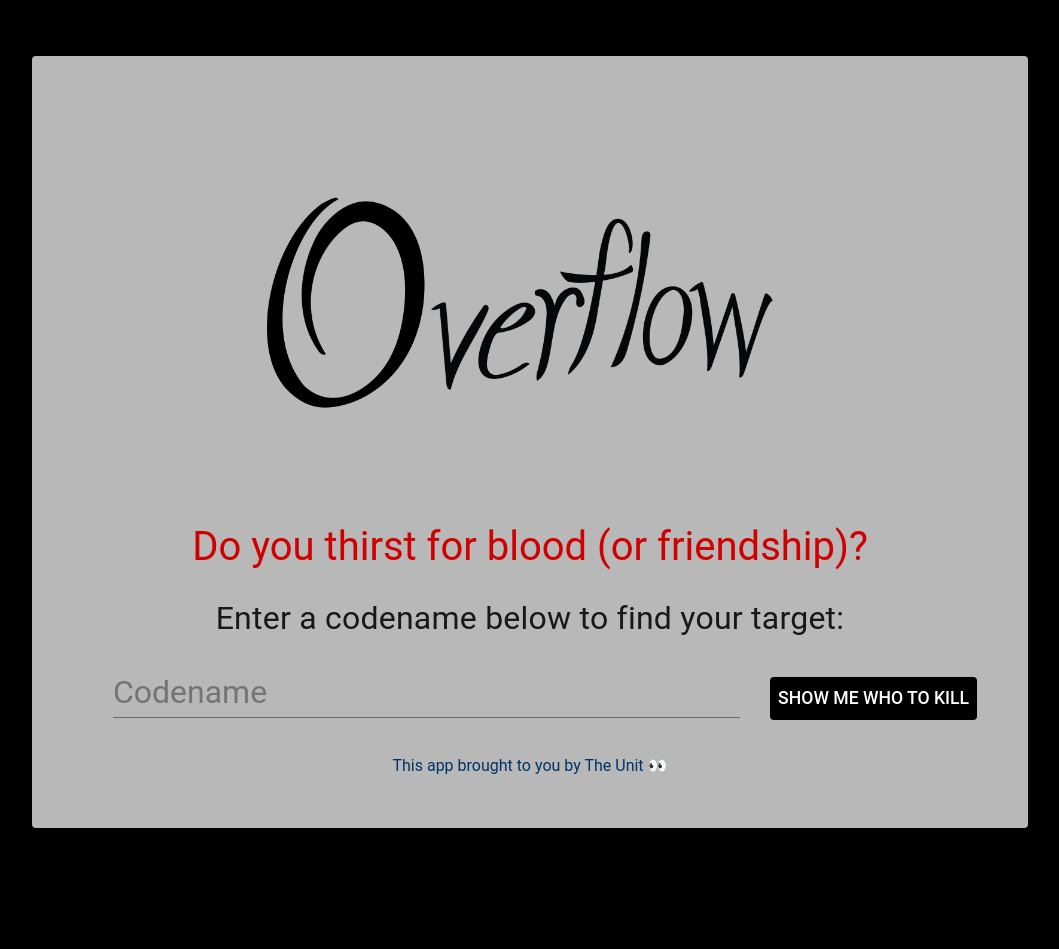
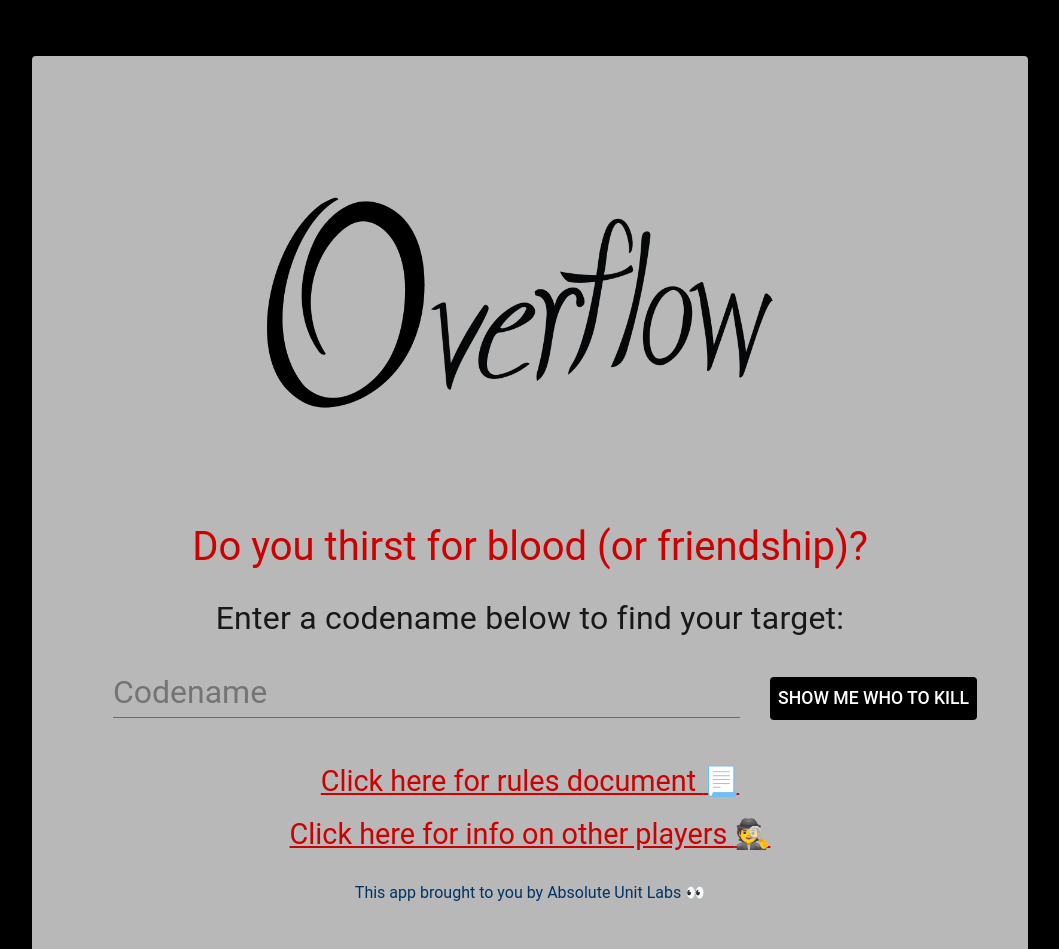
Before and after one commit to owenauch/john-wilkes-booth-frontend, a React (Create React App) app: page / in a window 1280 px wide. Shown: the top 949 px of the page, without its empty margins (110-1169 px from the left). Built offline with nearby package versions, Linux system fonts and the light colour scheme.

Commit message:
add links and fix up css

```diff
--- a/src/App.js
+++ b/src/App.js
@@ -40,7 +40,7 @@ class App extends Component {
 
   render() {
     return (
-      <div className="Main" style={{backgroundColor: "black", height: "2000px"}}>
+      <div className="Main" style={{backgroundColor: "black", height: "110%", minHeight: "110%"}}>
         <div className="spacer" />
         <Paper className="App-header" style={{backgroundColor: "#B8B8B8"}}>
           <div className="App">
@@ -50,7 +50,7 @@ class App extends Component {
               className="logo"
               style={{maxWidth: "70%", height: "auto"}}
             />
-            <Typography component="h1" variant="h3" style={{color: "#D00000", marginBottom: ".8em", marginTop: "-.8em", fontSize: "2.5em"}}>
+            <Typography component="h1" variant="h3" style={{color: "#cc0000", marginBottom: ".8em", marginTop: "-.8em", fontSize: "2.5em"}}>
               Do you thirst for blood (or friendship)?
             </Typography>
             <Typography component="h1" variant="h4" style={{fontSize: "2em"}}>
@@ -60,17 +60,23 @@ class App extends Component {
             <Button onClick={this.handleButtonClick} style={{backgroundColor: "black", color: "white", fontSize: "1.1em"}}>
               Show me who to kill
             </Button>
+            <Typography component="p" style={{color: "#003366", fontSize: "1.8em", marginTop: ".4em"}}>
+              <a href="https://docs.google.com/document/d/1vGcrz1D3qGNdcXiEm3CwX27Xg16qfwx9V2FhBx-dIoU" style={{color: "#cc0000"}}>Click here for rules document <span role="img" aria-label="page with curl">📃</span></a>
+            </Typography>
+            <Typography component="p" style={{color: "#003366", fontSize: "1.8em", marginTop: ".4em"}}>
+              <a href="https://docs.google.com/spreadsheets/d/1EoWj-CH21XUI3TzCnrPzJlQW4gzCst89yhj4eNwR4hM" style={{color: "#cc0000"}}>Click here for info on other players <span role="img" aria-label="detective">🕵️</span></a>
+            </Typography>
             {this.state.targetInfo && <Paper className="targetInfoCard"
               style={{backgroundColor: "black", color: "white", padding: "1.5em", marginTop: "1em"}}
             >
               <Typography component="h1" variant="h4" style={{color: "white", fontSize: "2.5em"}}>
-                Target: <strong style={{color: "#D00000"}}>{this.state.targetInfo.target}</strong>
+                Target: <strong style={{color: "#cc0000"}}>{this.state.targetInfo.target}</strong>
               </Typography>
               <Typography component="h1" variant="h5" style={{color: "white", margin: ".4em", fontSize: "1.5em"}}>
-                Catchphrase: <strong style={{color: "#D00000"}}>"{this.state.targetInfo.catchphrase}"</strong>
+                Catchphrase: <strong style={{color: "#cc0000"}}>"{this.state.targetInfo.catchphrase}"</strong>
               </Typography>
               {this.state.targetInfo.inactive_limit && <Typography component="h1" variant="h5" style={{color: "white", margin: ".5em", fontSize: "1.5em"}}>
-                Time Remaining in Round: <strong style={{color: "#D00000"}}><Countdown date={this.state.targetInfo.inactive_limit} /></strong>
+                Time Remaining in Round: <strong style={{color: "#cc0000"}}><Countdown date={this.state.targetInfo.inactive_limit} /></strong>
               </Typography>}
                 <img
                   alt="Target"
@@ -78,11 +84,12 @@ class App extends Component {
                   style={{maxWidth: "85%", height: "auto"}}
                 />
             </Paper>}
-            <Typography component="p" style={{color: "#003366", fontSize: "1em", marginTop: ".4em"}}>
-              This app brought to you by <a href="https://www.youtube.com/watch?v=dQw4w9WgXcQ" style={{textDecoration: "none", color: "#003366"}}>The Unit <span role="img" aria-label="eyes">👀</span></a>
+            <Typography component="p" style={{color: "#003366", fontSize: "1em", marginTop: "1.6em"}}>
+              This app brought to you by <a href="https://www.youtube.com/watch?v=dQw4w9WgXcQ" style={{textDecoration: "none", color: "#003366"}}>Absolute Unit Labs <span role="img" aria-label="eyes">👀</span></a>
             </Typography>
           </div>
         </Paper>
+        <div className="spacer" />
       </div>
     );
   }
```
